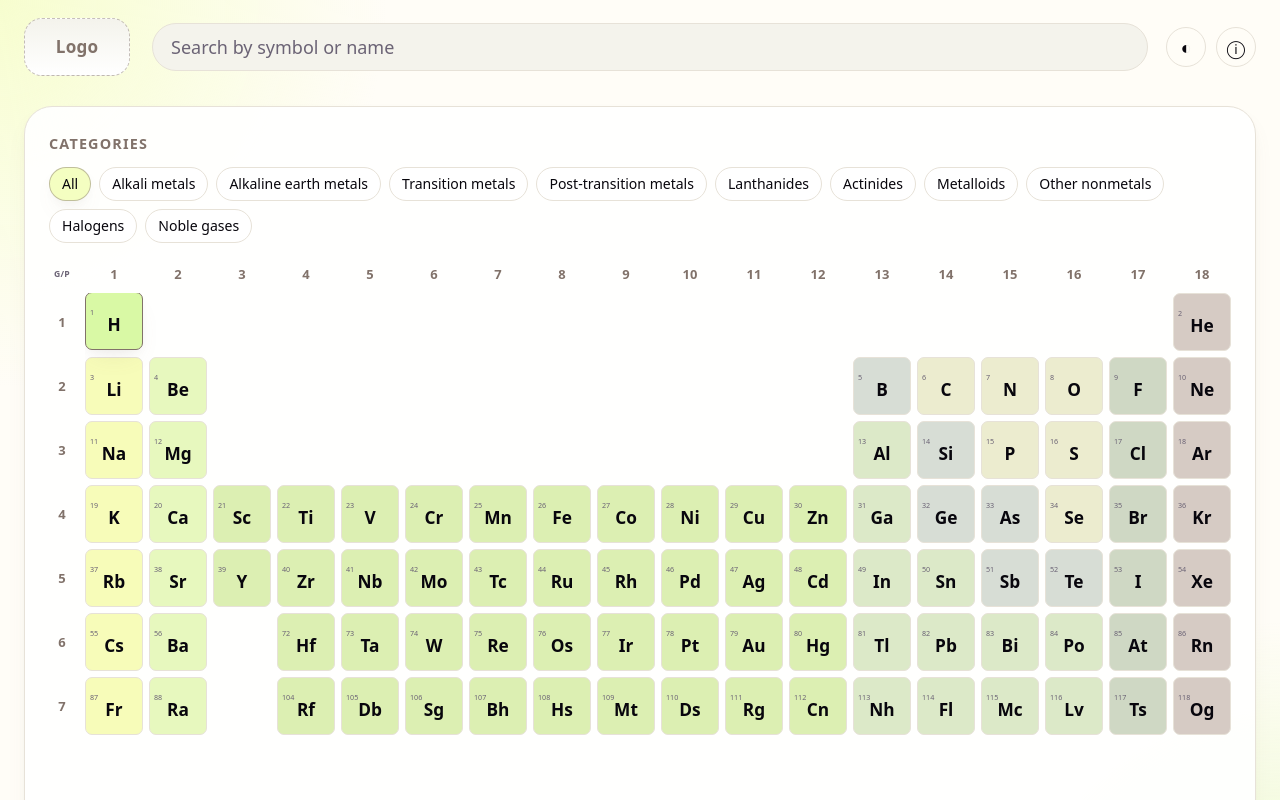
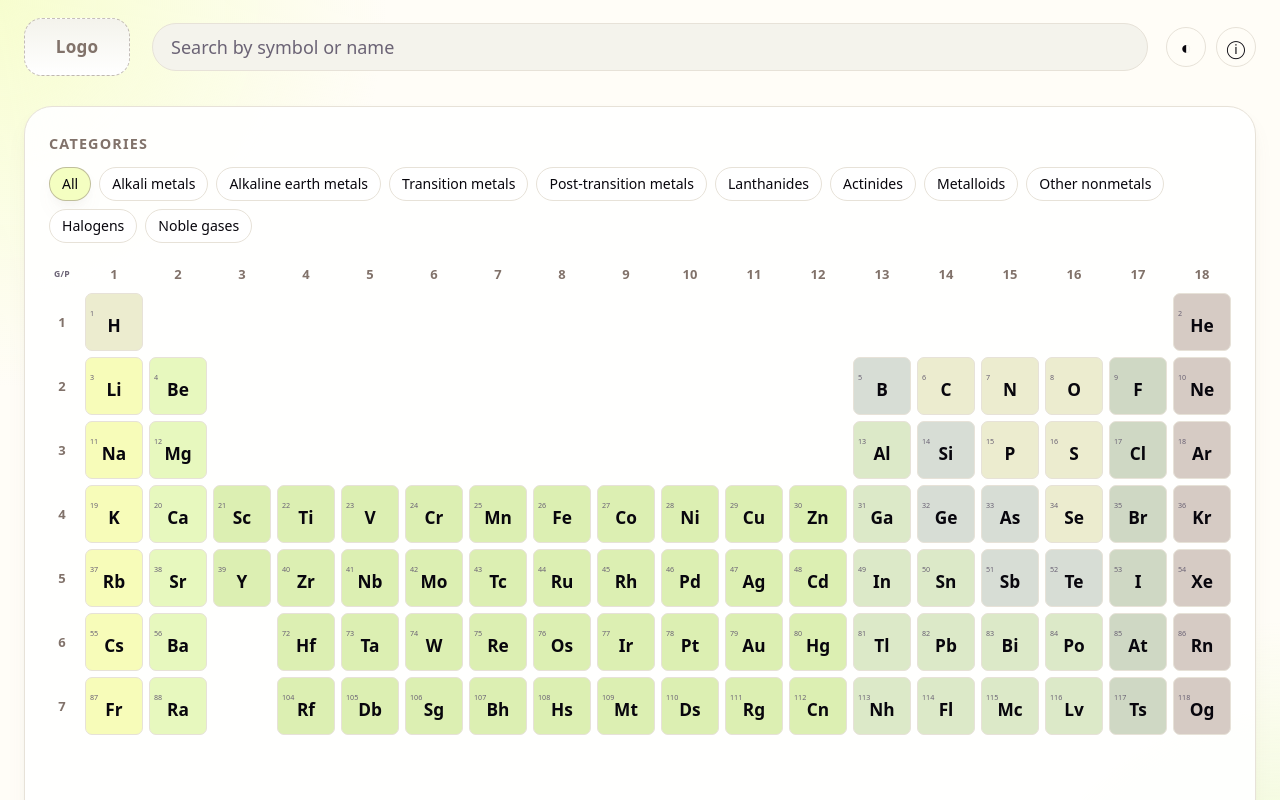
Before and after one commit to MjjeGoat/PeriodicTable, a React (Vite) app: page / in a window 1280 px wide. Shown: the top 800 px of the page. Built offline with nearby package versions, Linux system fonts and the light colour scheme.

Commit message:
Next stage of design

```diff
--- a/src/components/PeriodicTable.tsx
+++ b/src/components/PeriodicTable.tsx
@@ -1,3 +1,4 @@
+import type { MouseEvent } from 'react'
 import { useRef, useState } from 'react'
 import ElementCell from './ElementCell'
 import ElementDetail from './ElementDetail'
@@ -12,6 +13,7 @@ type PeriodicTableProps = {
   elements: Element[]
   selectedElement: Element | null
   onSelect: (element: Element) => void
+  onClearSelection?: () => void
   layout?: 'mobile' | 'desktop'
   matchedAtomicNumbers?: Set<number>
   categories?: CategoryOption[]
@@ -23,6 +25,7 @@ function PeriodicTable({
   elements,
   selectedElement,
   onSelect,
+  onClearSelection,
   layout = 'mobile',
   matchedAtomicNumbers,
   categories = [],
@@ -125,8 +128,24 @@ function PeriodicTable({
     setHoveredPosition({ left: nextLeft, top: nextTop })
   }
 
+  const handleTableMouseDown = (event: MouseEvent<HTMLElement>) => {
+    if (!isDesktopTable) {
+      return
+    }
+
+    const target = event.target as HTMLElement
+    const clickedInteractiveElement =
+      target.closest('.element-cell') !== null ||
+      target.closest('.table-category-chip') !== null ||
+      target.closest('.table-hover-detail') !== null
+
+    if (!clickedInteractiveElement) {
+      onClearSelection?.()
+    }
+  }
+
   return (
-    <section className="periodic-table" ref={tableRef}>
+    <section className="periodic-table" ref={tableRef} onMouseDown={handleTableMouseDown}>
       {isDesktopTable ? (
         <div className="table-toolbar">
           <div className="table-toolbar-title">Categories</div>
--- a/src/data/App.tsx
+++ b/src/data/App.tsx
@@ -10,7 +10,7 @@ import '../App.css'
 function App() {
   const [search, setSearch] = useState('')
   const [selectedCategory, setSelectedCategory] = useState<string>('all')
-  const [selectedElement, setSelectedElement] = useState<Element | null>(elements[0] ?? null)
+  const [selectedElement, setSelectedElement] = useState<Element | null>(null)
   const [isSearchFocused, setIsSearchFocused] = useState(false)
   const [keyboardOffset, setKeyboardOffset] = useState(0)
 
@@ -77,12 +77,12 @@ function App() {
     }
 
     if (
-      selectedElement === null ||
+      selectedElement !== null &&
       !filteredElements.some(
         (element) => element.atomicNumber === selectedElement.atomicNumber,
       )
     ) {
-      setSelectedElement(filteredElements[0])
+      setSelectedElement(null)
     }
   }, [filteredElements, selectedElement])
 
@@ -156,6 +156,7 @@ function App() {
               elements={elements}
               selectedElement={selectedElement}
               onSelect={setSelectedElement}
+              onClearSelection={() => setSelectedElement(null)}
               layout="desktop"
               matchedAtomicNumbers={matchedAtomicNumbers}
               categories={categories.map(({ label, value }) => ({ label, value }))}
@@ -170,6 +171,7 @@ function App() {
             elements={mobileElements}
             selectedElement={selectedElement}
             onSelect={setSelectedElement}
+            onClearSelection={() => setSelectedElement(null)}
             layout="mobile"
           />
         </section>
```
